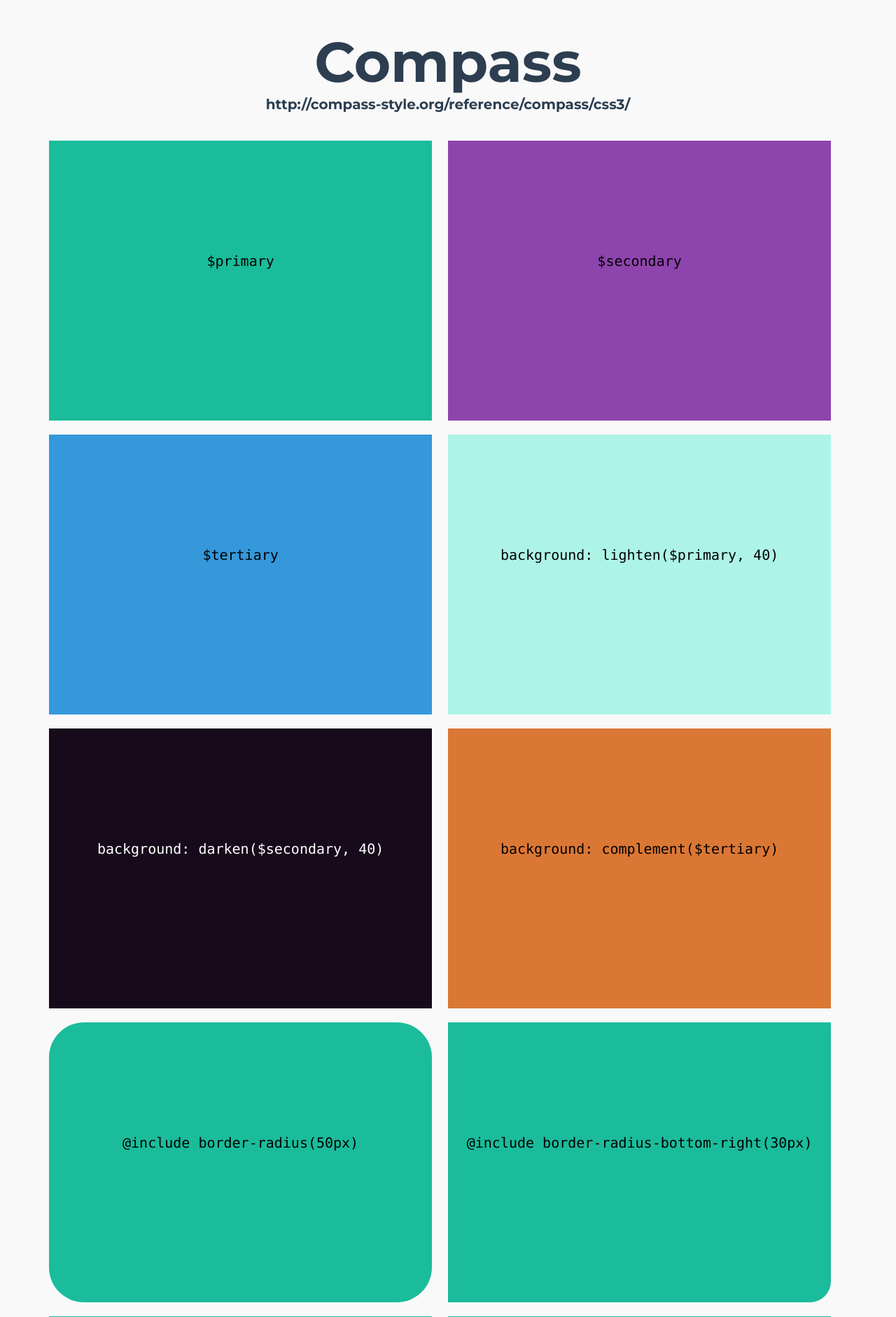
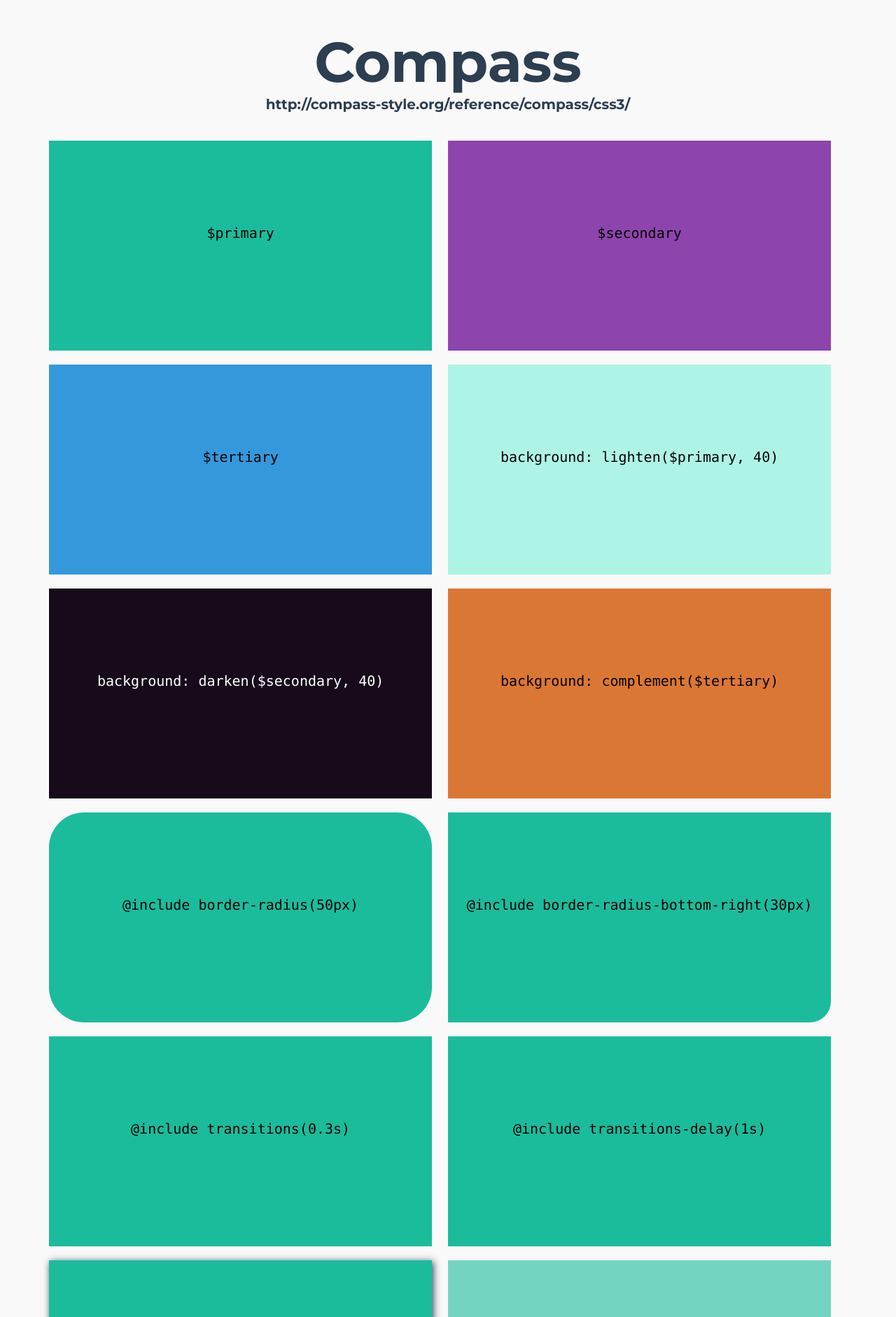
Before and after one commit to polikin/presentation, a PHP site: page / in a window 1280 px wide. Shown: the top 1882 px of the page at 70% size. Run offline with PHP 8.4, Linux system fonts and the light colour scheme.

Commit message:
modif height exemple

```diff
--- a/assets/styles/screen-codepen.css
+++ b/assets/styles/screen-codepen.css
@@ -580,7 +580,7 @@
   position: relative;
   margin: 0 2% 20px 0;
   width: 48%;
-  height: 400px;
+  height: 300px;
   text-align: center;
   float: left;
   font-size: 20px;
@@ -671,7 +671,7 @@
   font-size: 15px;
 }
 .credits a {
-  color: #8e44ad;
+  color: #3498db;
 }
 .credits ul {
   margin: 30px 60px 0 0;
--- a/assets/styles/screen.css
+++ b/assets/styles/screen.css
@@ -584,7 +584,7 @@
   position: relative;
   margin: 0 2% 20px 0;
   width: 48%;
-  height: 400px;
+  height: 300px;
   text-align: center;
   float: left;
   font-size: 20px;
@@ -675,7 +675,7 @@
   font-size: 15px;
 }
 .credits a {
-  color: #8e44ad;
+  color: #3498db;
 }
 .credits ul {
   margin: 30px 60px 0 0;
--- a/assets/styles/src/_sass-screen.scss
+++ b/assets/styles/src/_sass-screen.scss
@@ -79,7 +79,7 @@
 */
 
 $div-width  : 48%;
-$div-height : 400px;
+$div-height : 300px;
 $div-bckg   : $primary;
 
 
@@ -205,7 +205,7 @@
 
 	font-size: 15px;
 
-	a { color: $secondary;}
+	a { color: $tertiary;}
 
 	ul {
 		margin:	30px 60px 0 0;
--- a/assets/templates/home.php
+++ b/assets/templates/home.php
@@ -293,7 +293,6 @@
 		/*****************/
 
 		$(document).on('click','.examples div', function(e){
-
 			$(this).find('code').toggleClass('hidden');
 		});
 	});
```
